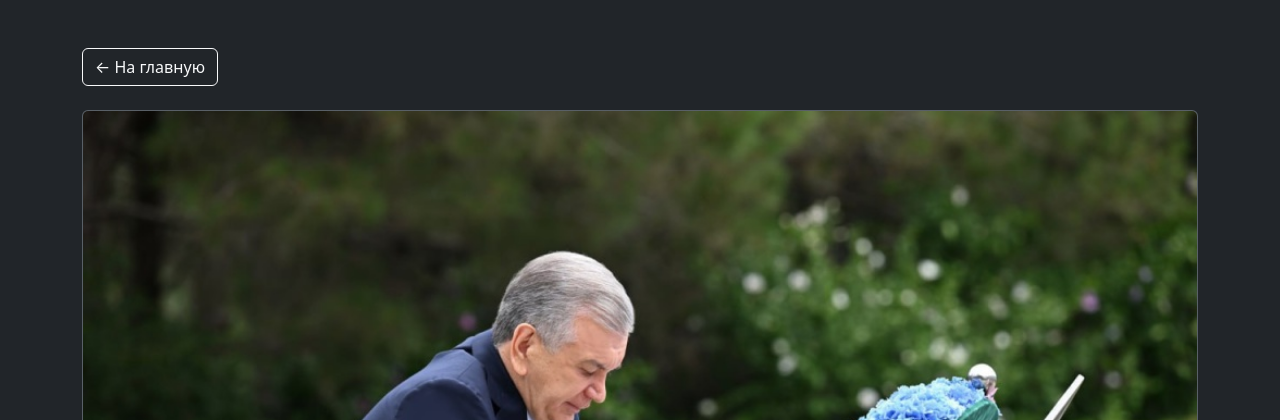
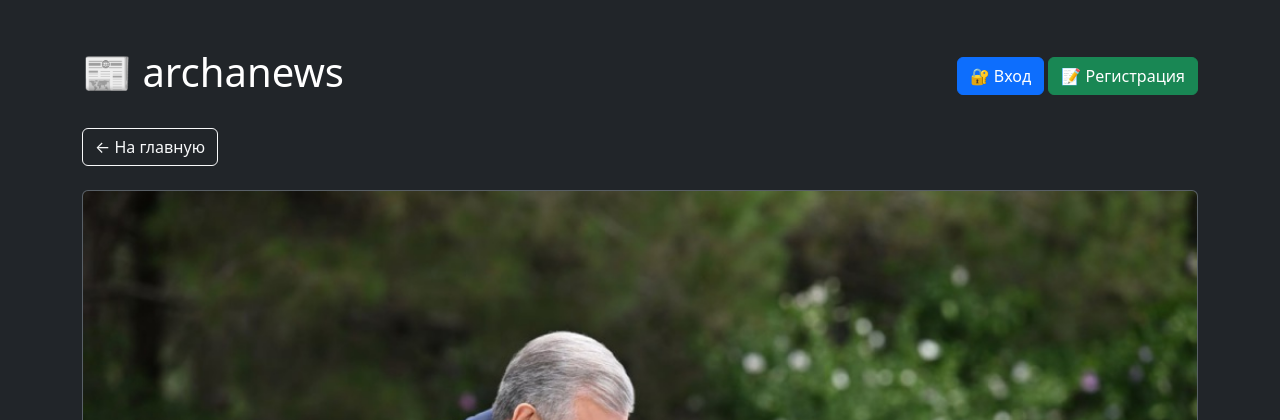
Before and after one commit to ubaydullayevl9/archanews, a Django app: page /news/1/ in a window 1280 px wide. Shown: the top 420 px of the page. Run offline with Django 5.2, Linux system fonts and the light colour scheme; data comes from the database, SQL or seed files in the repository; both versions use the stored data as it was after the commit; parts of the project's set-up code (start-up, migrations or seed data) failed here and were passed over.

Commit message:
исправлено

```diff
--- a/index/templates/home.html
+++ b/index/templates/home.html
@@ -15,7 +15,7 @@
         <div>
             {% if user.is_authenticated %}
             <a href="{% url 'favorites_list' %}" class="btn btn-warning">⭐️ Избранное</a>
-            <a href="logout"><button type="submit" class="btn btn-danger">🔓 Выход</button></a>
+            <a href="/logout"><button type="submit" class="btn btn-danger">🔓 Выход</button></a>
             {% else %}
             <a href="/accounts/login" class="btn btn-primary">🔐 Вход</a>
             <a href="/register" class="btn btn-success">📝 Регистрация</a>
--- a/index/templates/news.html
+++ b/index/templates/news.html
@@ -7,7 +7,20 @@
 </head>
 <body class="bg-dark text-white">
 
+
 <div class="container py-5">
+    <div class="d-flex justify-content-between align-items-center mb-4">
+        <h1>📰 archanews</h1>
+        <div>
+            {% if user.is_authenticated %}
+            <a href="{% url 'favorites_list' %}" class="btn btn-warning">⭐️ Избранное</a>
+            <a href="/logout"><button type="submit" class="btn btn-danger">🔓 Выход</button></a>
+            {% else %}
+            <a href="/accounts/login" class="btn btn-primary">🔐 Вход</a>
+            <a href="/register" class="btn btn-success">📝 Регистрация</a>
+            {% endif %}
+        </div>
+    </div>
     <a href="/" class="btn btn-outline-light mb-4">← На главную</a>
 
     <div class="card bg-secondary text-white">
```
Also changed, not shown: index/templates/category.html (+12 -0 lines), db.sqlite3.
